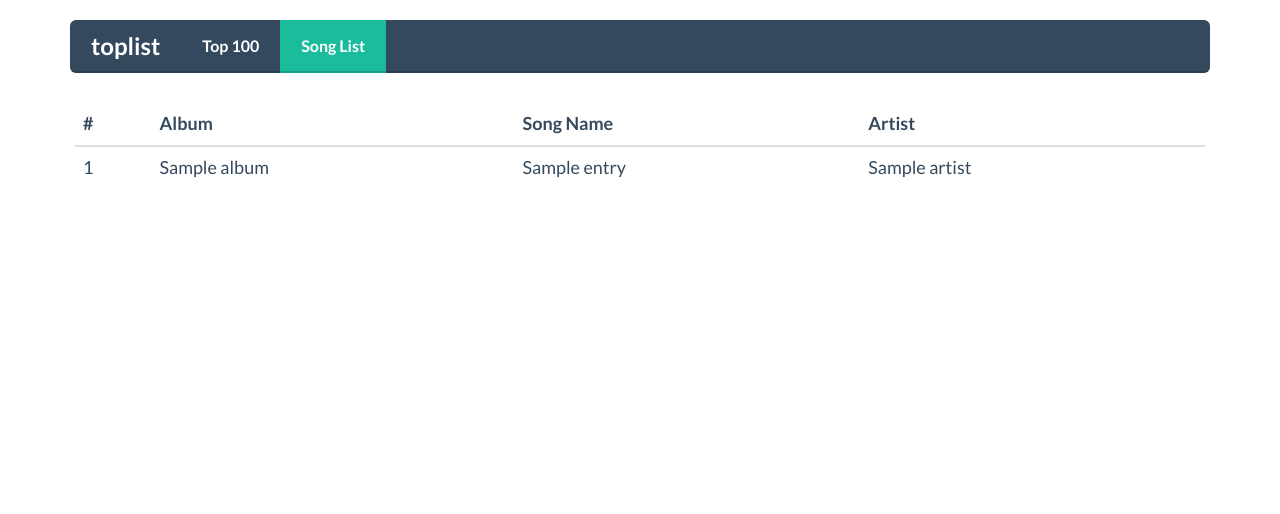
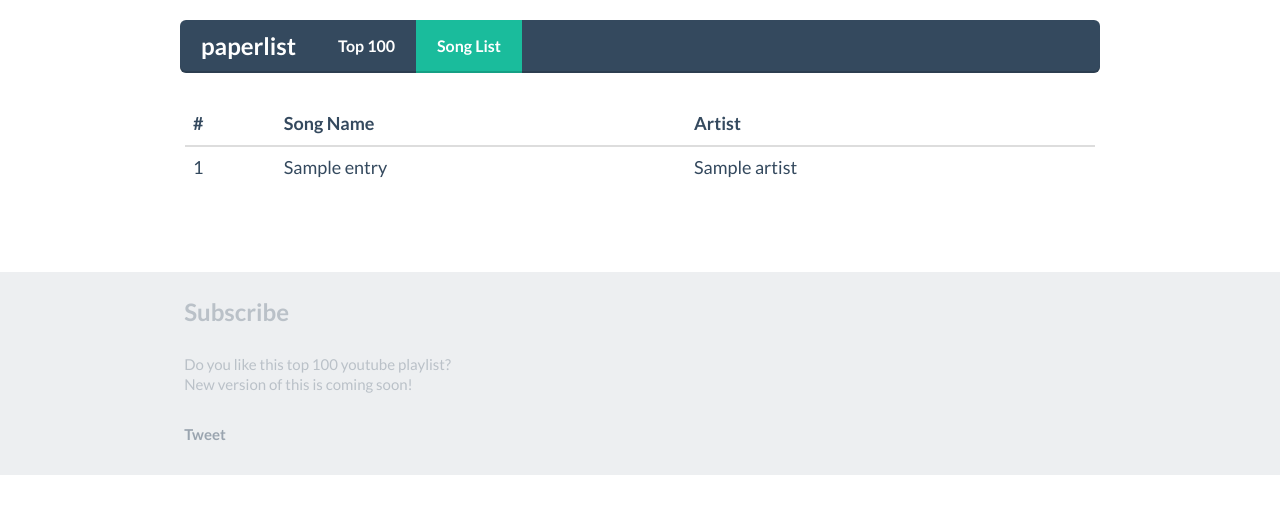
Before and after one commit to girishkumarkh/toplist, a Flask app: template templates/songlist.html in a window 1280 px wide. Shown: the top 514 px of the page. Run offline with Flask 2, Linux system fonts and the light colour scheme; the template is opened without the code that fills it: most values are stand-ins (such as "Sample title", 1, 10 or a date in 2020); some libraries are stand-ins or nearby versions.

Commit message:
paperlist landing

```diff
--- a/static/css/custom.css
+++ b/static/css/custom.css
@@ -1,6 +1,10 @@
 .header {
-    margin-top: 20px
+    margin-top: 20px;
 
+}
+
+footer {
+    margin-top: 5%;
 }
 
 #footer1 {
@@ -61,4 +65,3 @@
     width: 100%;
     height: 100%;
 }
-- See more at: http://avexdesigns.com/responsive-youtube-embed/#sthash.nbczg0Ap.dpuf
--- a/templates/base.html
+++ b/templates/base.html
@@ -5,7 +5,8 @@
         <meta charset="utf-8">
         <title>{% block title %}{% endblock %}</title>
         <meta name="viewport" content="width=device-width, initial-scale=1.0">
-
+        <meta name="robots" content="index,follow">
+        <meta name="description" content="Dynamically curated top 100 trending songs in one youtube playlist, refreshed every 30 minutes">
         <!-- Loading Bootstrap -->
         <link href="{{ url_for('static', filename='bootstrap/css/bootstrap.css') }}" rel="stylesheet">
         <!-- Loading Flat UI -->
@@ -16,13 +17,14 @@
 
         <!-- HTML5 shim, for IE6-8 support of HTML5 elements. All other JS at the end of file. -->
         <!--[if lt IE 9]>
-          <script src="{{ url_for('static', filename='js/html5shiv.js') }}"></script>
-          <script src="{{ url_for('static', filename='js/respond.min.js') }}"></script>
+            <script src="{{ url_for('static', filename='js/html5shiv.js') }}"></script>
+            <script src="{{ url_for('static', filename='js/respond.min.js') }}"></script>
         <![endif]-->
     {% endblock %}
 </head>
 <body>
     <div class="container">
+        <div class="col-lg-10 col-lg-offset-1">
         <div class="header">
             <!-- Nav bar-->
             <nav class="navbar navbar-inverse navbar-embossed" role="navigation">
@@ -30,7 +32,7 @@
                     <button type="button" class="navbar-toggle" data-toggle="collapse" data-target="#navbar-collapse-01">
                         <span class="sr-only">Toggle navigation</span>
                     </button>
-                    <a class="navbar-brand" href="/">toplist</a>
+                    <a class="navbar-brand" href="/">paperlist</a>
                 </div>
                 <div class="navbar-collapse collapse" id="navbar-collapse-01" style="height: auto;">
                     <ul class="nav navbar-nav">
@@ -38,9 +40,27 @@
                     </ul>
                 </div><!-- /.navbar-collapse -->
             </nav><!-- /navbar -->
-      	</div><!-- /header -->
+        </div><!-- /header -->
         {% block content %} {% endblock %}
+        </div>
     </div><!-- /.container -->
+
+    <footer>
+        <div class="container">
+            <div class="row">
+                <div class="col-lg-10 col-lg-offset-1">
+                    <h3 class="footer-title">Subscribe</h3>
+                    <p>Do you like this top 100 youtube playlist?<br/>
+                    New version of this is coming soon!<br/>
+                    </p>
+                    <p class="pvl">
+                        <a href="https://twitter.com/share" class="twitter-share-button" data-url="http://paperlist.co" data-text="Check out Top 100 HD youtube playlist!" data-via="girishkumarkh">Tweet</a>
+                        <script>!function(d,s,id){var js,fjs=d.getElementsByTagName(s)[0],p=/^http:/.test(d.location)?'http':'https';if(!d.getElementById(id)){js=d.createElement(s);js.id=id;js.src=p+'://platform.twitter.com/widgets.js';fjs.parentNode.insertBefore(js,fjs);}}(document, 'script', 'twitter-wjs');</script>
+                    </p>
+                </div>
+            </div>
+        </div>
+    </footer>
     <!-- Load JS here for greater good =============================-->
     <!-- Google analytics-->
     <script>
--- a/templates/home.html
+++ b/templates/home.html
@@ -1,6 +1,6 @@
 {% extends "base.html" %}
 
-{% block title %}Toplist Project{% endblock %}
+{% block title %}paperlist{% endblock %}
 
 {% block nav %}
     <li class="active"><a href="/">Top 100</a></li>
@@ -13,7 +13,6 @@
         <div class="video-container">
             <div id="player"></div>
         </div>
-
         <script>
             var isMobile = {
                 Android: function() {
--- a/templates/songlist.html
+++ b/templates/songlist.html
@@ -1,6 +1,6 @@
 {% extends "base.html" %}
 
-{% block title %}Toplist - Songlist{% endblock %}
+{% block title %}paperlist - Songlist{% endblock %}
 
 {% block nav %}
 	<li><a href="/">Top 100</a></li>
@@ -13,7 +13,7 @@
 		  	<thead>
 				<tr>
 			  		<th>#</th>
-			  		<th>Album</th>
+			  		{# <th>Album</th> #}
 			  		<th>Song Name</th>
 			  		<th>Artist</th>
 				</tr>
@@ -22,7 +22,7 @@
 		  		{% for entry in data %}
 					<tr>
 			  			<td>{{ loop.index }}</td>
-			  			<td>{{ entry.album }}</td>
+			  			{# <td>{{ entry.album }}</td> #}
 			  			<td>{{ entry.song_name }}</td>
 			  			<td>{{ entry.artist }}</td>
 					</tr>
```
Also changed, not shown: static/images/favicon.ico.
